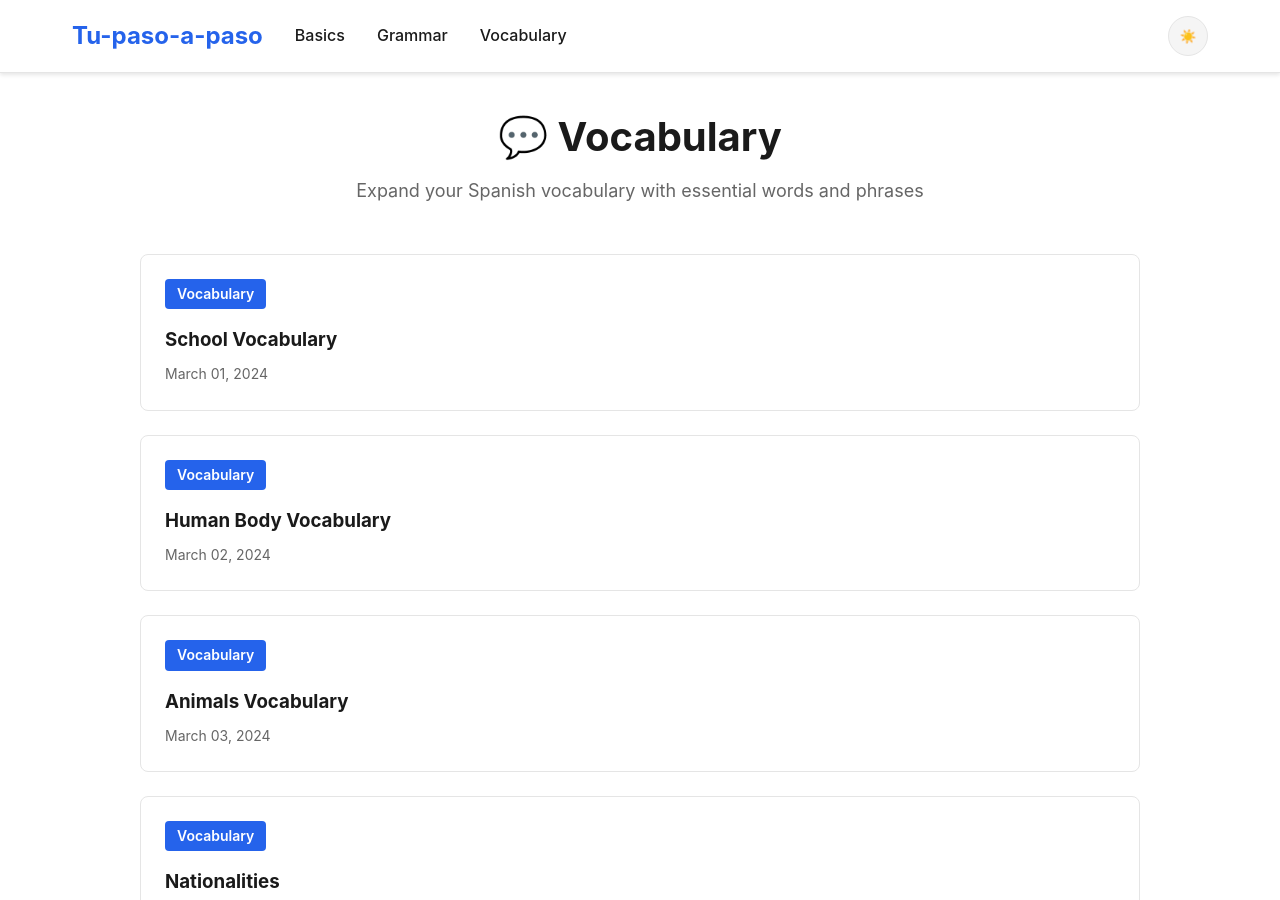
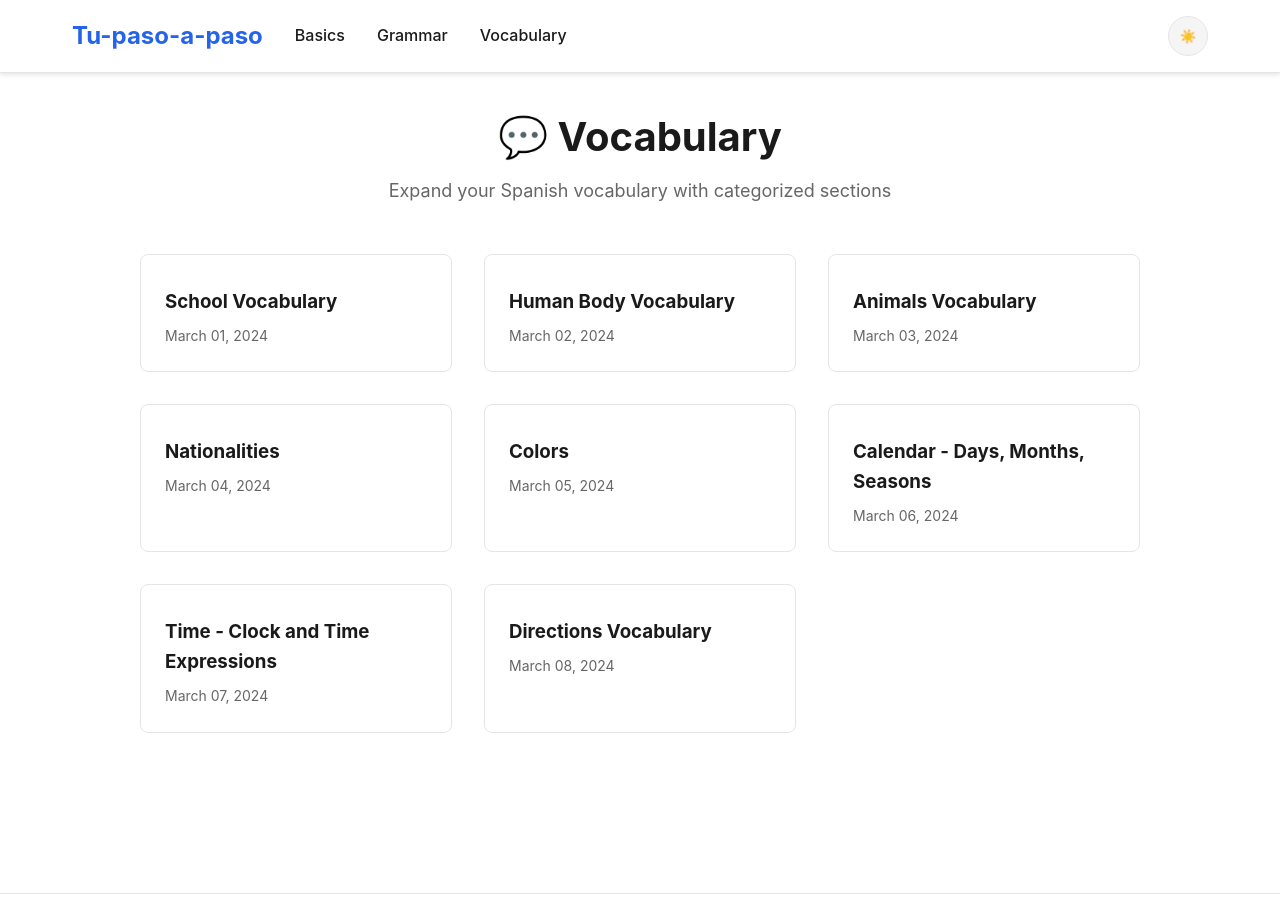
Before and after one commit to mi-paso-a-paso/mi-paso-a-paso.github.io, a Jekyll site: the page built from vocabulary/index.html, in a window 1280 px wide and 900 px high. Built offline with Jekyll 4.4.1, drawn with Linux system fonts in a browser that asks for light colours; nearby versions of some CDN libraries; some of the changed text lies outside the part shown.

Commit message:
adding a layout for the folders of the categories

```diff
--- /dev/null
+++ b/_layouts/home_category.html
@@ -0,0 +1,27 @@
+---
+layout: default
+---
+
+{% assign category = site.data.categories | where: "title", page.title %}
+
+<div class="category-page">
+  <header class="category-header">
+    {% for data in category %}
+      <h1>{{ data.full-title }}</h1>
+      <p>{{ data.info }}</p>
+    {% endfor %}
+  </header>
+
+  <!-- {{ content }} -->
+
+  <div class="categories-grid">
+    {% assign cat_filter = page.title | downcase %}
+    {% assign cat_posts = site.posts | where: "categories", cat_filter | sort: "date" %}
+    {% for post in cat_posts %}
+      <article class="post-preview">
+        <h3><a href="{{ post.url }}">{{ post.title }}</a></h3>
+        <p class="post-date">{{ post.date | date: "%B %d, %Y" }}</p>
+      </article>
+    {% endfor %}
+  </div>
+</div>
--- a/vocabulary/index.html
+++ b/vocabulary/index.html
@@ -1,22 +1,4 @@
 ---
-layout: default
+layout: home_category
 title: Vocabulary
 ---
-
-<div class="category-page">
-  <header class="category-header">
-    <h1>💬 Vocabulary</h1>
-    <p>Expand your Spanish vocabulary with essential words and phrases</p>
-  </header>
-
-  <div class="posts-list">
-    {% assign vocabulary_posts = site.posts | where: "categories", "vocabulary" | sort: "date" %}
-    {% for post in vocabulary_posts %}
-      <article class="post-preview">
-        <span class="post-category">vocabulary</span>
-        <h3><a href="{{ post.url }}">{{ post.title }}</a></h3>
-        <p class="post-date">{{ post.date | date: "%B %d, %Y" }}</p>
-      </article>
-    {% endfor %}
-  </div>
-</div>
```
Also changed, not shown: basics/index.html (+1 -19 lines), grammar/index.html (+1 -19 lines).
